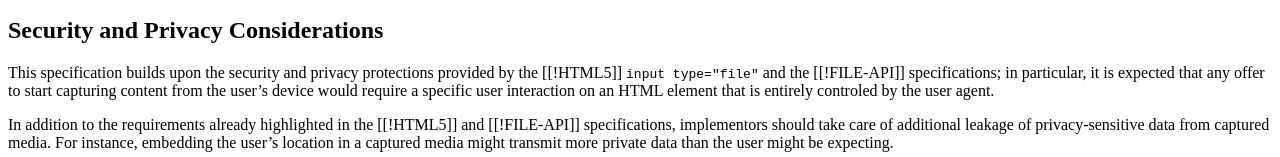
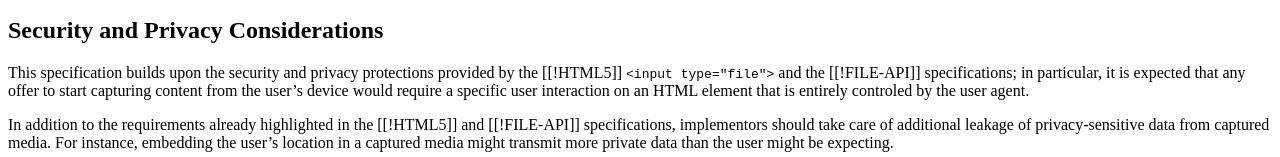
Before and after one commit to w3c/html-media-capture, a plain HTML site: page Overview.html in a window 1280 px wide. Shown: the part 356-513 px from the top of the page. Drawn offline with Linux system fonts and the light colour scheme; a script that the page names is missing.

Commit message:
*** empty log message ***

```diff
--- a/Overview.html
+++ b/Overview.html
@@ -69,7 +69,7 @@ feedback.</p>
     <h2>Security and Privacy Considerations</h2>
     <!-- @@@ get inspiration from FileAPI spec -->
     <!-- @@@ make note of leaking private date through EXIF -->
-    <p>This specification builds upon the security and privacy protections provided by the [[!HTML5]] <code>input type="file"</code> and the [[!FILE-API]] specifications; in particular, it is expected that any offer to start capturing content from the user’s device would require a specific user interaction on an HTML element that is entirely controled by the user agent.</p>
+    <p>This specification builds upon the security and privacy protections provided by the [[!HTML5]] <code>&lt;input type="file"&gt;</code> and the [[!FILE-API]] specifications; in particular, it is expected that any offer to start capturing content from the user’s device would require a specific user interaction on an HTML element that is entirely controled by the user agent.</p>
 
     <p>In addition to the requirements already highlighted in the [[!HTML5]] and [[!FILE-API]] specifications, implementors should take care of additional leakage of privacy-sensitive data from captured media. For instance, embedding the user’s location in a captured media might transmit more private data than the user might be expecting.</p>
 
```
